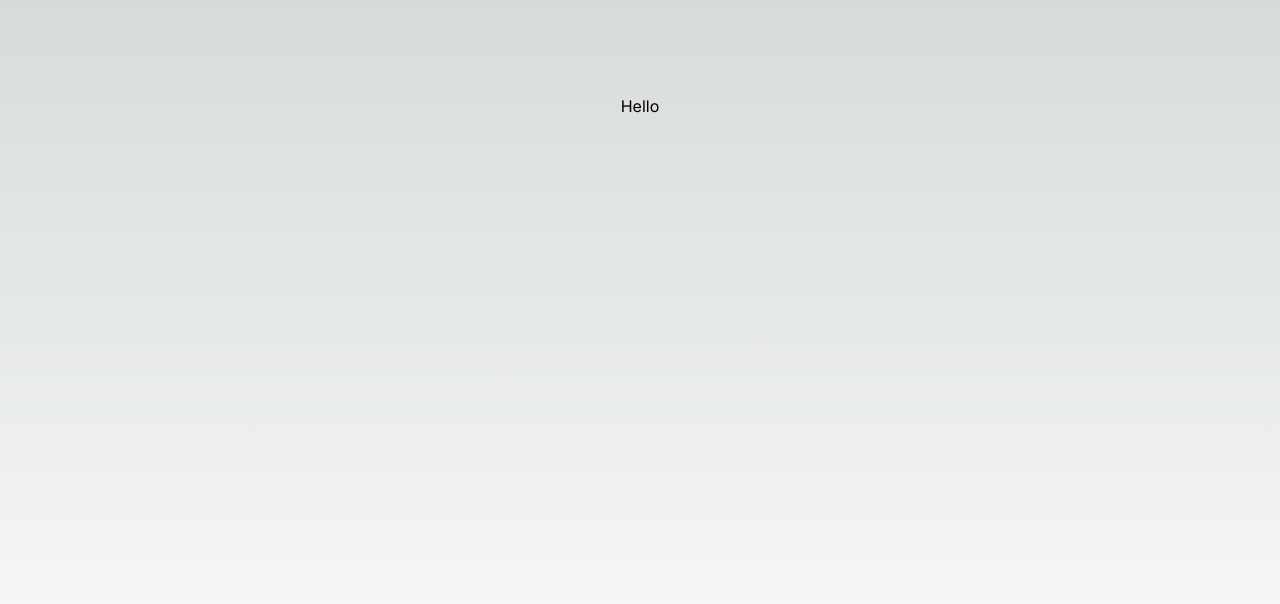
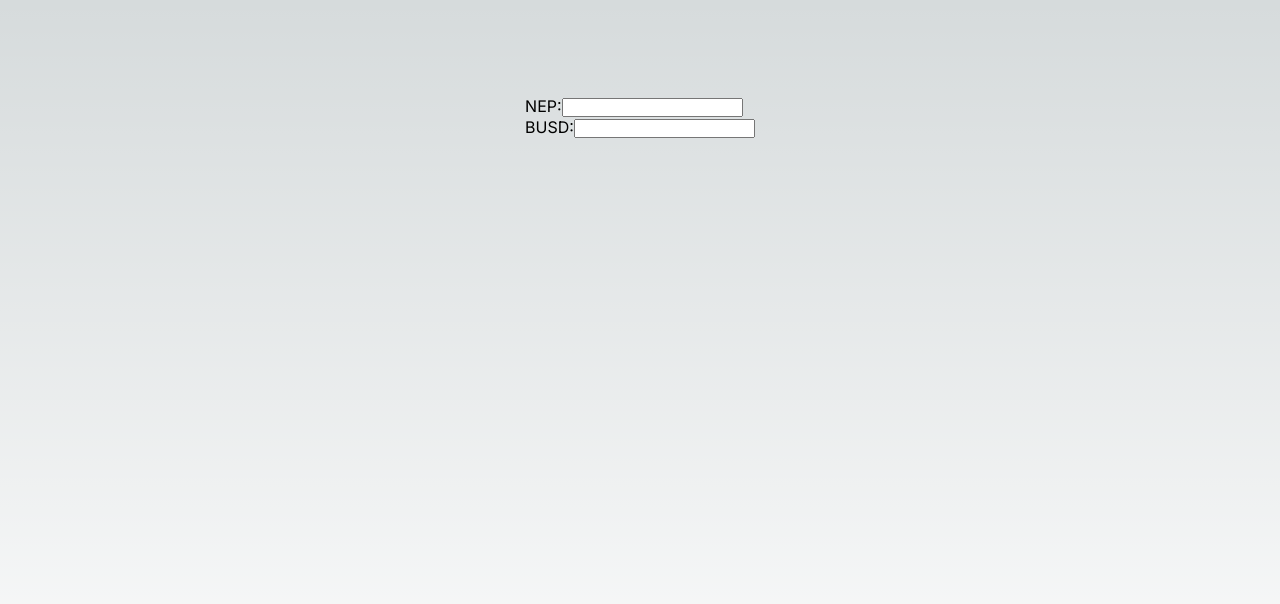
Before and after one commit to shreya-as/frontend-project, a Next.js app: page / in a window 1280 px wide. Shown: the top 604 px of the page. Built offline with nearby package versions, Linux system fonts and the light colour scheme.

Commit message:
added converter form

```diff
--- a/src/app/page.tsx
+++ b/src/app/page.tsx
@@ -1,6 +1,11 @@
 import Image from "next/image";
 import styles from "./page.module.css";
+import ConverterForm from "@/components/ConverterForm";
 
 export default function Home() {
-  return <main className={styles.main}>Hello</main>;
+  return (
+    <main className={styles.main}>
+      <ConverterForm />
+    </main>
+  );
 }
--- /dev/null
+++ b/src/components/ConverterForm.tsx
@@ -0,0 +1,46 @@
+"use client"; // This is a client component
+
+import React, { useState, ChangeEvent } from "react";
+
+const ConverterForm: React.FC = () => {
+  const [nepAmount, setNepAmount] = useState<number | undefined>(); // state to store nep amount
+  const [busdAmount, setBusdAmount] = useState<number | undefined>(); // state to store busd amount
+
+  // handle nep change
+  const handleNepChange = (e: ChangeEvent<HTMLInputElement>) => {
+    const nepValue = parseFloat(e.target.value);
+    setNepAmount(nepValue);
+    setBusdAmount(nepValue * 3); // assume 1 NEP = 3 BUSD
+  };
+
+  // handle busd change
+  const handleBusdChange = (e: ChangeEvent<HTMLInputElement>) => {
+    const busdValue = parseFloat(e.target.value);
+    setBusdAmount(busdValue);
+    setNepAmount(busdValue / 3); // assume 1 NEP = 3 BUSD
+  };
+
+  return (
+    <div>
+      <label>
+        NEP:
+        <input
+          type="number"
+          value={nepAmount ?? ""}
+          onChange={handleNepChange}
+        />
+      </label>
+      <br />
+      <label>
+        BUSD:
+        <input
+          type="number"
+          value={busdAmount ?? ""}
+          onChange={handleBusdChange}
+        />
+      </label>
+    </div>
+  );
+};
+
+export default ConverterForm;
```
